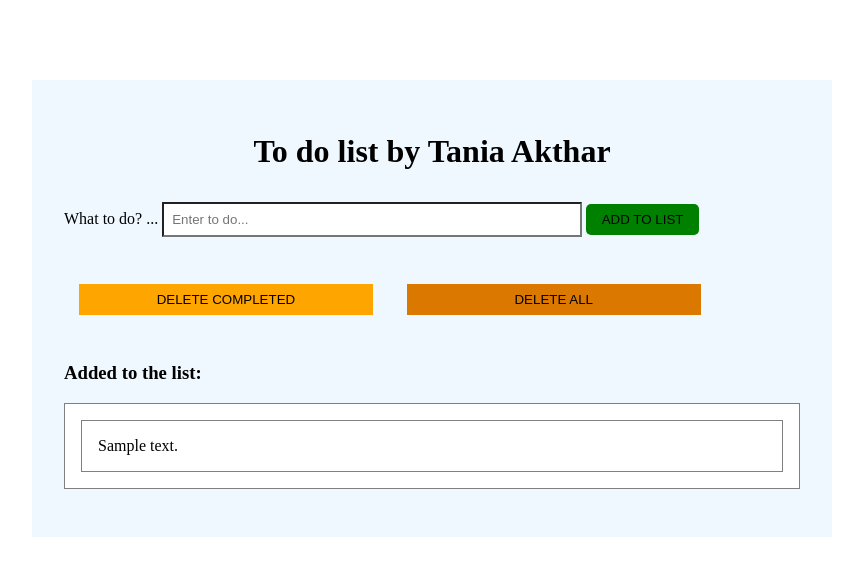
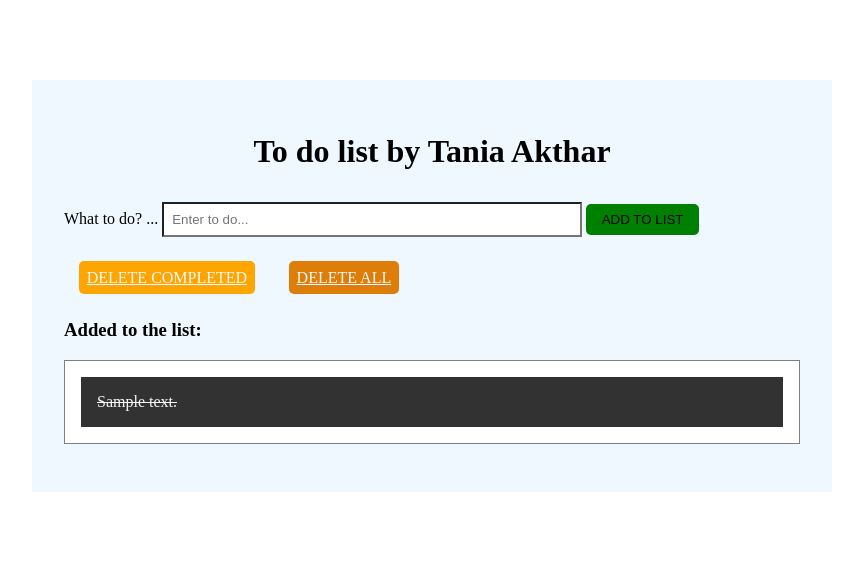
Before and after one commit to Tania1940/Et721_Fall25, a Django app: page / in a window 1280 px wide. Shown: the top 576 px of the page, without its empty margins (208-1071 px from the left). Run offline with Django 5.2, Linux system fonts and the light colour scheme; tables that the repository leaves empty hold one stand-in row (values such as "Sample post").

Commit message:
lab15 done

```diff
--- a/dolist/forms.py
+++ b/dolist/forms.py
@@ -6,6 +6,6 @@ class Todolisform(forms.Form):
                 'class': 'todo_text',
                 'placeholder': 'Enter to do...',
                 'aria-label': 'Todo',
-                'aria-describedby': 'add-btn',
+                'aria-describedby': 'btnaddlist',
             }
         ))
--- a/dolist/static/doliststyle.css
+++ b/dolist/static/doliststyle.css
@@ -24,9 +24,17 @@ width: 57%;
 }
 .btndeleteeach{
     background-color: orange;
+    text-align: center;
+    color: aliceblue;
+    padding: 0.5rem;
+    border-radius: 5px;
 }
 .btndeleteall{
-    background-color: rgb(219, 120, 0);
+    background-color: rgb(222, 126, 8);
+    text-align: center;
+    color: aliceblue;
+    padding: 0.5rem;
+    border-radius: 5px;
 }
 .btndeleteeach:hover, .btndeleteall:hover, .btnaddlist:hover{
     background-color: darkred;
@@ -46,7 +54,7 @@ width: 57%;
 .listitem{
     list-style: none;
     padding: 1rem;
-    border: solid gray 1px;
+    background-color: rgb(230, 230, 230);
 }
 .completed{
     color: whitesmoke;
--- a/dolist/templates/index.html
+++ b/dolist/templates/index.html
@@ -23,8 +23,9 @@
             </section>
 
             <section class="formgroup">
-                <button class="btndeleteeach">DELETE COMPLETED</button>
-                <button class="btndeleteall">DELETE ALL</button>
+                <a href="{% url 'deletecompleted' %}" class="btndeleteeach">DELETE COMPLETED</a>
+                <a href="{% url 'deleteall' %}" class="btndeleteall">DELETE ALL</a>
+
             </section>
 
             <section class="formgroup">
@@ -35,9 +36,9 @@
                     <!-- synch from database -->
                     {% for task in todo_tasks %}
                     {% if task.completed%}
-                        <li class="listitem">{{task.text}}</li>
-                        {%else%}
-                        <a href="#" class="linkitem"><li class="listitem"> {{task.text}}</li></a>
+                        <li class="listitem completed">{{task.text}}</li>
+                    {%else%}
+                        <a href="{% url 'completed' task.id%}" class="linkitem"><li class="listitem"> {{task.text}}</li></a>
                     {%endif%}
                     {% endfor %}
 
--- a/dolist/urls.py
+++ b/dolist/urls.py
@@ -4,5 +4,14 @@ from . import views
 urlpatterns = [
     # load page of the app will be sent to the index.html
     path('', views.index, name='index'),
-    path('add', views.addTodoitem, name = 'add')
+    path('add', views.addTodoitem, name = 'add'),
+
+    # add a path of the completed items in our list to our database
+    path('completed/<todo_id>', views.completedTodo, name='completed'),
+
+    # delete tasks that are marked as completed
+    path('deletecompleted', views.deletecompleted, name = 'deletecompleted'),
+
+    # delete all tasks
+    path('deleteall', views.deleteAll, name='deleteall'),
 ]
--- a/dolist/views.py
+++ b/dolist/views.py
@@ -17,7 +17,24 @@ def addTodoitem(request):
 
     # capture data from the form when the Add to list button is pressed
     if form.is_valid():
-        form.save()
-
+        text = form.cleaned_data['text'] # get the submitted text
+        Todolist.objects.create(text=text) # save to the database
 
     return redirect('index')
+
+# function to select an item as completed
+def completedTodo(request, todo_id):
+    todo = Todolist.objects.get(pk=todo_id)
+    todo.completed = True
+    todo.save()
+    return redirect('index')
+
+# function to delete all items that are marked as 'completed'
+def deletecompleted(request):
+    Todolist.objects.filter(completed__exact=True).delete()
+    return redirect('index')
+
+# function to delete all tasks in our list
+def deleteAll(request):
+    Todolist.objects.all().delete()
+    return redirect('index')
```
Also changed, not shown: db.sqlite3.
